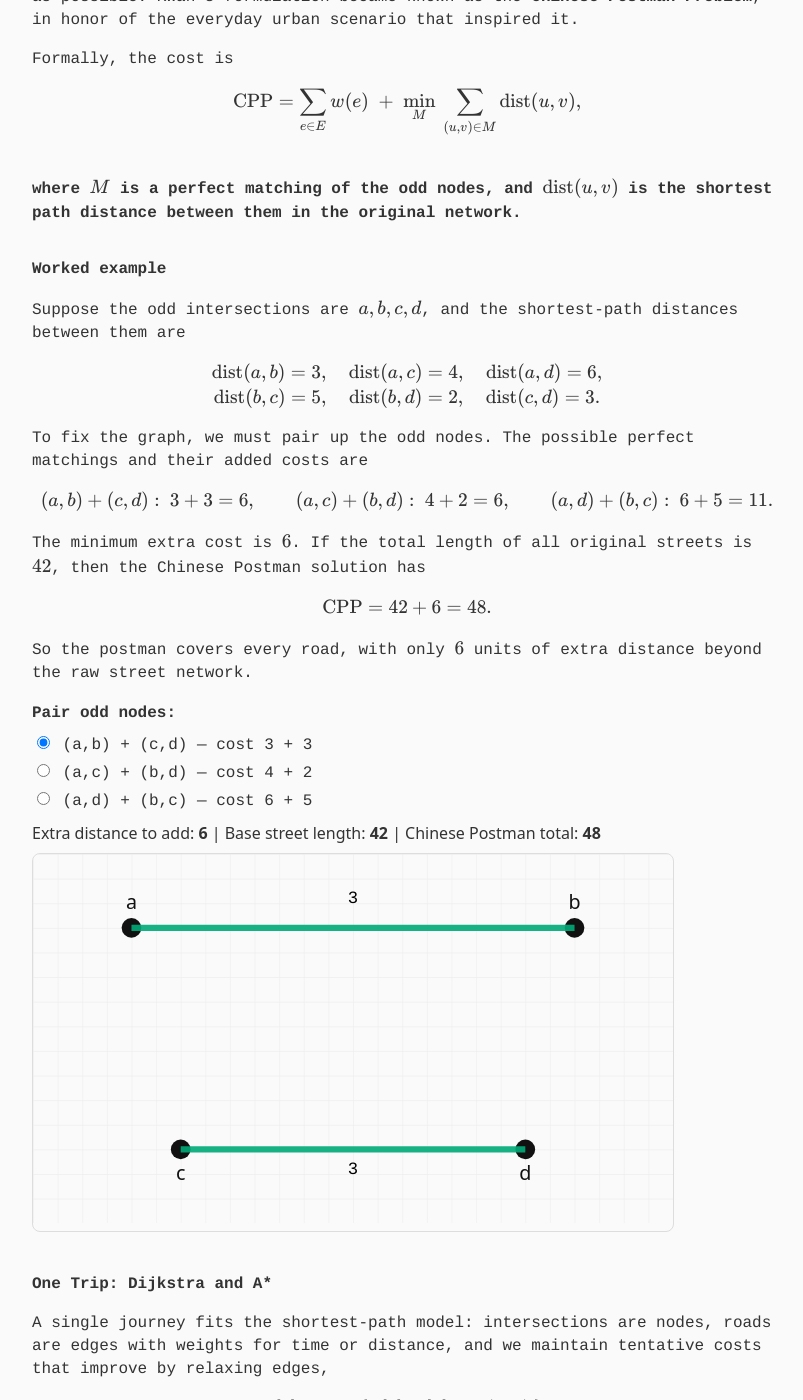
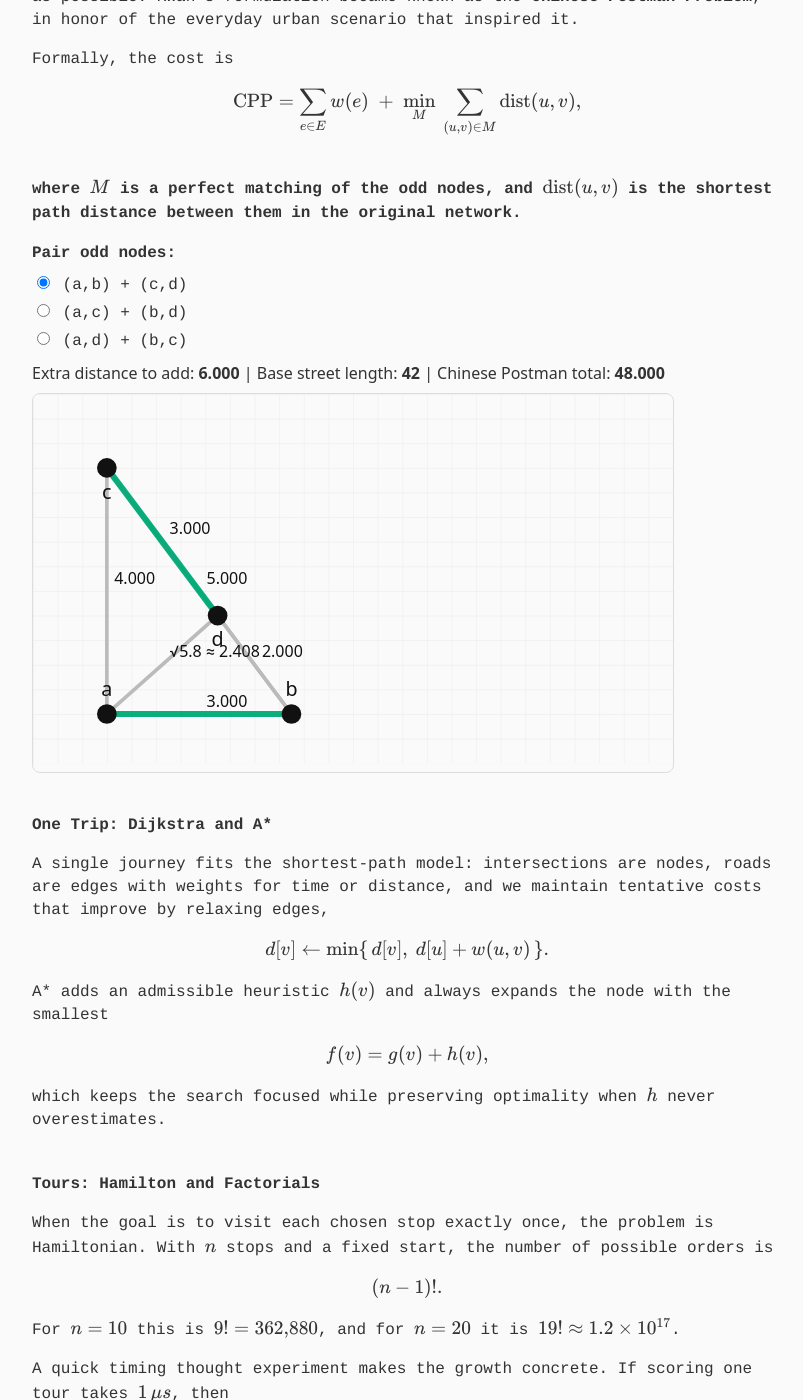
Before and after one commit to gcol33/blog, a Jekyll site: the page built from _posts/2025-09-12-the-map-always-knows.md, in a window 1280 px wide and 1400 px high, scrolled down 1020 px. Shown: the whole window, without its empty margins (233-1036 px from the left). Built offline with Jekyll 4.4.1, drawn with Linux system fonts in a browser that asks for light colours.

Commit message:
update blog post

```diff
--- a/_posts/2025-09-12-the-map-always-knows.md
+++ b/_posts/2025-09-12-the-map-always-knows.md
@@ -24,32 +24,7 @@ $$
 where $M$ is a perfect matching of the odd nodes, and $\operatorname{dist}(u,v)$ is the shortest path distance between them in the original network.
 ---
 
-### Worked example
-
-Suppose the odd intersections are $a,b,c,d$, and the shortest-path distances between them are
-
-$$
-\operatorname{dist}(a,b)=3,\quad \operatorname{dist}(a,c)=4,\quad \operatorname{dist}(a,d)=6, \\
-\operatorname{dist}(b,c)=5,\quad \operatorname{dist}(b,d)=2,\quad \operatorname{dist}(c,d)=3.
-$$
-
-To fix the graph, we must pair up the odd nodes. The possible perfect matchings and their added costs are
-
-$$
-(a,b)+(c,d):\ 3+3=6, \qquad
-(a,c)+(b,d):\ 4+2=6, \qquad
-(a,d)+(b,c):\ 6+5=11.
-$$
-
-The minimum extra cost is $6$. If the total length of all original streets is $42$, then the Chinese Postman solution has
-
-$$
-\text{CPP} = 42 + 6 = 48.
-$$
-
-So the postman covers every road, with only $6$ units of extra distance beyond the raw street network.
-
-<!-- CPP Worked Example — inline SVG visual with toggleable pairings -->
+<!-- CPP Worked Example — Euclidean coordinates with exact distances and live pairing cost -->
 <div id="cpp-visual" style="margin:1rem 0;">
   <!-- Controls -->
   <div class="cpp-controls" style="margin-bottom:0.5rem;">
@@ -57,75 +32,69 @@ So the postman covers every road, with only $6$ units of extra distance beyond t
 
     <div style="margin-bottom:0.25rem;">
       <label style="cursor:pointer;">
-        <input type="radio" name="cpp-pair" value="ab-cd" data-extra="6" checked>
-        (a,b) + (c,d) — cost 3 + 3
+        <input type="radio" name="cpp-pair" value="ab-cd" checked>
+        (a,b) + (c,d)
       </label>
     </div>
 
     <div style="margin-bottom:0.25rem;">
       <label style="cursor:pointer;">
-        <input type="radio" name="cpp-pair" value="ac-bd" data-extra="6">
-        (a,c) + (b,d) — cost 4 + 2
+        <input type="radio" name="cpp-pair" value="ac-bd">
+        (a,c) + (b,d)
       </label>
     </div>
 
     <div>
       <label style="cursor:pointer;">
-        <input type="radio" name="cpp-pair" value="ad-bc" data-extra="11">
-        (a,d) + (b,c) — cost 6 + 5
+        <input type="radio" name="cpp-pair" value="ad-bc">
+        (a,d) + (b,c)
       </label>
     </div>
   </div>
 
   <!-- Summary line -->
   <div class="cpp-summary" style="font-family:system-ui,Segoe UI,Roboto,Helvetica,Arial,sans-serif;margin-bottom:0.5rem;">
-    Extra distance to add: <strong><span id="cpp-extra">6</span></strong>
+    Extra distance to add: <strong><span id="cpp-extra">6.000</span></strong>
     | Base street length: <strong>42</strong>
-    | Chinese Postman total: <strong><span id="cpp-total">48</span></strong>
+    | Chinese Postman total: <strong><span id="cpp-total">48.000</span></strong>
   </div>
 
   <!-- Diagram -->
   <div class="cpp-svgwrap" style="max-width:640px;border:1px solid #ddd;border-radius:8px;overflow:hidden;">
-    <svg viewBox="0 0 520 300" width="100%" height="auto" aria-labelledby="cpp-title cpp-desc" role="img">
-      <title id="cpp-title">Pairings between odd intersections a, b, c, d</title>
-      <desc id="cpp-desc">Toggle the radio buttons to highlight which odd nodes are paired. Labels show the pair costs.</desc>
+    <svg id="cpp-svg" viewBox="0 0 520 300" width="100%" height="auto" aria-labelledby="cpp-title cpp-desc" role="img">
+      <title id="cpp-title">Odd-node pair distances and selected pairings</title>
+      <desc id="cpp-desc">All six pair distances are shown from Euclidean coordinates. Selecting a pairing highlights its two edges and recomputes the extra cost.</desc>
 
-      <!-- Background grid -->
+      <!-- Subtle grid -->
       <defs>
         <pattern id="grid" width="20" height="20" patternUnits="userSpaceOnUse">
-          <path d="M 20 0 L 0 0 0 20" fill="none" stroke="#eee" stroke-width="1"/>
+          <path d="M20 0 L0 0 0 20" fill="none" stroke="#eee" stroke-width="1"/>
         </pattern>
+        <marker id="dot" markerWidth="4" markerHeight="4" refX="2" refY="2">
+          <circle cx="2" cy="2" r="2" fill="#111"></circle>
+        </marker>
       </defs>
       <rect x="0" y="0" width="100%" height="100%" fill="url(#grid)"></rect>
 
-      <!-- Base nodes -->
-      <g fill="#111" font-size="16" font-family="system-ui,Segoe UI,Roboto,Helvetica,Arial,sans-serif">
-        <circle cx="80" cy="60" r="8"></circle><text x="80" y="45" text-anchor="middle">a</text>
-        <circle cx="440" cy="60" r="8"></circle><text x="440" y="45" text-anchor="middle">b</text>
-        <circle cx="120" cy="240" r="8"></circle><text x="120" y="265" text-anchor="middle">c</text>
-        <circle cx="400" cy="240" r="8"></circle><text x="400" y="265" text-anchor="middle">d</text>
+      <!-- All six edges (light gray by default) -->
+      <g id="edges" stroke="#bbb" stroke-width="3" opacity="1">
+        <line id="e-ab" data-a="a" data-b="b" />
+        <line id="e-ac" data-a="a" data-b="c" />
+        <line id="e-ad" data-a="a" data-b="d" />
+        <line id="e-bc" data-a="b" data-b="c" />
+        <line id="e-bd" data-a="b" data-b="d" />
+        <line id="e-cd" data-a="c" data-b="d" />
       </g>
 
-      <!-- Pairings -->
-      <g id="pairing-ab-cd" class="pairing">
-        <line x1="80" y1="60" x2="440" y2="60" stroke="#0a7" stroke-width="5" opacity="0.9"/>
-        <line x1="120" y1="240" x2="400" y2="240" stroke="#0a7" stroke-width="5" opacity="0.9"/>
-        <text x="260" y="40" text-anchor="middle" font-size="14">3</text>
-        <text x="260" y="260" text-anchor="middle" font-size="14">3</text>
-      </g>
+      <!-- Distance labels -->
+      <g id="labels" fill="#111" font-size="13" font-family="system-ui,Segoe UI,Roboto,Helvetica,Arial,sans-serif"></g>
 
-      <g id="pairing-ac-bd" class="pairing" style="display:none;">
-        <line x1="80" y1="60" x2="120" y2="240" stroke="#0a7" stroke-width="5" opacity="0.9"/>
-        <line x1="440" y1="60" x2="400" y2="240" stroke="#0a7" stroke-width="5" opacity="0.9"/>
-        <text x="100" y="150" text-anchor="middle" font-size="14">4</text>
-        <text x="420" y="150" text-anchor="middle" font-size="14">2</text>
-      </g>
-
-      <g id="pairing-ad-bc" class="pairing" style="display:none;">
-        <line x1="80" y1="60" x2="400" y2="240" stroke="#0a7" stroke-width="5" opacity="0.9"/>
-        <line x1="440" y1="60" x2="120" y2="240" stroke="#0a7" stroke-width="5" opacity="0.9"/>
-        <text x="240" y="150" text-anchor="middle" font-size="14">6</text>
-        <text x="280" y="150" text-anchor="middle" font-size="14">5</text>
+      <!-- Nodes -->
+      <g id="nodes" fill="#111" font-size="16" font-family="system-ui,Segoe UI,Roboto,Helvetica,Arial,sans-serif">
+        <circle id="n-a" r="8"></circle><text id="t-a" text-anchor="middle">a</text>
+        <circle id="n-b" r="8"></circle><text id="t-b" text-anchor="middle">b</text>
+        <circle id="n-c" r="8"></circle><text id="t-c" text-anchor="middle">c</text>
+        <circle id="n-d" r="8"></circle><text id="t-d" text-anchor="middle">d</text>
       </g>
     </svg>
   </div>
@@ -133,36 +102,99 @@ So the postman covers every road, with only $6$ units of extra distance beyond t
 
 <script>
   (function () {
-    var base = 42;
-    var extraSpan = document.getElementById('cpp-extra');
-    var totalSpan = document.getElementById('cpp-total');
+    // Euclidean coordinates (scale + offset to fit viewBox)
+    // world coords: a(0,0), b(3,0), c(0,4), d(1.8,1.6)
+    // SVG mapping: x = x0 + s*X, y = y0 - s*Y
+    var s = 50, x0 = 60, y0 = 260;
+    var pts = {
+      a: {X:0,   Y:0},
+      b: {X:3,   Y:0},
+      c: {X:0,   Y:4},
+      d: {X:1.8, Y:1.6}
+    };
+    function map(P){ return {x: x0 + s*P.X, y: y0 - s*P.Y}; }
+    function dist(P,Q){ var dx=P.X-Q.X, dy=P.Y-Q.Y; return Math.hypot(dx,dy); }
 
-    function update() {
-      var checked = document.querySelector('input[name="cpp-pair"]:checked');
-      var val = checked.value;
-      var extra = Number(checked.dataset.extra || 0);
+    // Place nodes and labels
+    [['a','n-a','t-a'],['b','n-b','t-b'],['c','n-c','t-c'],['d','n-d','t-d']].forEach(function(row){
+      var k=row[0], cn=row[1], tn=row[2], p=map(pts[k]);
+      var cEl=document.getElementById(cn), tEl=document.getElementById(tn);
+      cEl.setAttribute('cx', p.x); cEl.setAttribute('cy', p.y);
+      tEl.setAttribute('x', p.x);  tEl.setAttribute('y', p.y + (k==='c'||k==='d'? 25 : -15));
+    });
 
-      // hide all pairings
-      document.querySelectorAll('#cpp-visual .pairing').forEach(function (g) {
-        g.style.display = 'none';
+    // Edge list
+    var pairs = [
+      ['ab','a','b'],
+      ['ac','a','c'],
+      ['ad','a','d'],
+      ['bc','b','c'],
+      ['bd','b','d'],
+      ['cd','c','d']
+    ];
+
+    // Draw edges and compute exact weights from coords
+    var labelsGroup = document.getElementById('labels');
+    pairs.forEach(function([id,u,v]){
+      var e=document.getElementById('e-'+id);
+      var Pu=map(pts[u]), Pv=map(pts[v]);
+      e.setAttribute('x1', Pu.x); e.setAttribute('y1', Pu.y);
+      e.setAttribute('x2', Pv.x); e.setAttribute('y2', Pv.y);
+      var w = dist(pts[u], pts[v]); // exact Euclidean
+      e.setAttribute('data-weight', w.toString());
+
+      // label at midpoint, with a tiny offset
+      var mx=(Pu.x+Pv.x)/2, my=(Pu.y+Pv.y)/2;
+      var t=document.createElementNS('http://www.w3.org/2000/svg','text');
+      t.setAttribute('x', mx+6);
+      t.setAttribute('y', my-6);
+      t.setAttribute('text-anchor','start');
+      t.setAttribute('fill', '#111');
+      var txt = (id==='ad') ? '√5.8 ≈ ' + w.toFixed(3) : w.toFixed(3);
+      t.textContent = txt;
+      labelsGroup.appendChild(t);
+    });
+
+    // Highlight function for selected pairing
+    var accent = '#0a7';
+    function setStroke(el, color, width, opacity){
+      el.setAttribute('stroke', color);
+      el.setAttribute('stroke-width', width);
+      el.setAttribute('opacity', opacity);
+    }
+    function highlight(val){
+      // reset all to light gray
+      pairs.forEach(function([id]){
+        setStroke(document.getElementById('e-'+id), '#bbb', 3, 1);
       });
-
-      // show chosen pairing
-      var active = document.getElementById('pairing-' + val);
-      if (active) active.style.display = 'block';
-
+      // pick which two edges
+      var choose = {
+        'ab-cd': ['ab','cd'],
+        'ac-bd': ['ac','bd'],
+        'ad-bc': ['ad','bc']
+      }[val] || [];
+      var extra = 0;
+      choose.forEach(function(id){
+        var e = document.getElementById('e-'+id);
+        setStroke(e, accent, 5, 0.95);
+        extra += Number(e.getAttribute('data-weight'));
+      });
       // update summary
-      extraSpan.textContent = extra;
-      totalSpan.textContent = base + extra;
+      document.getElementById('cpp-extra').textContent = extra.toFixed(3);
+      document.getElementById('cpp-total').textContent = (42 + extra).toFixed(3);
     }
 
+    // Wire up radios
+    function update(){
+      var checked = document.querySelector('input[name="cpp-pair"]:checked');
+      highlight(checked.value);
+    }
     document.querySelectorAll('input[name="cpp-pair"]').forEach(function (el) {
       el.addEventListener('change', update);
     });
     update();
   })();
 </script>
-
 
 
 ## One Trip: Dijkstra and A*
```
